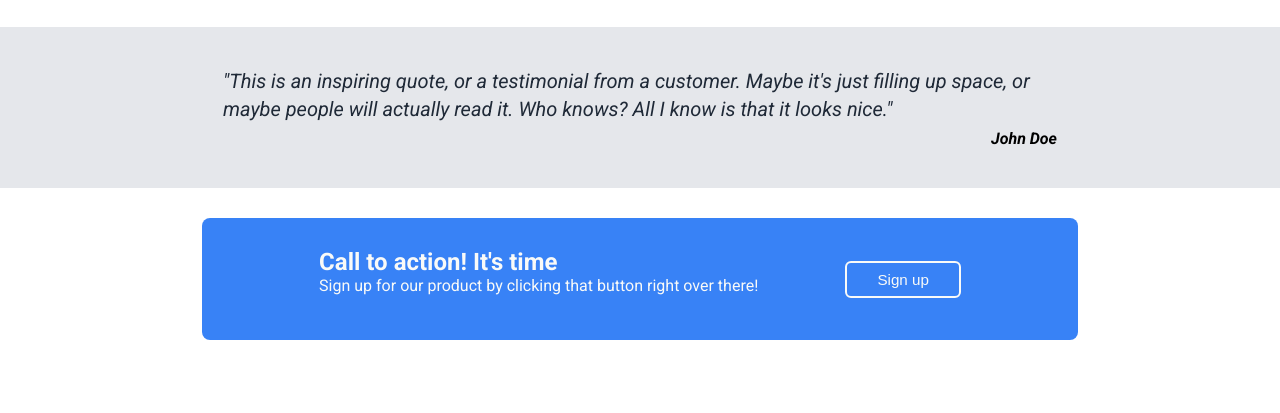
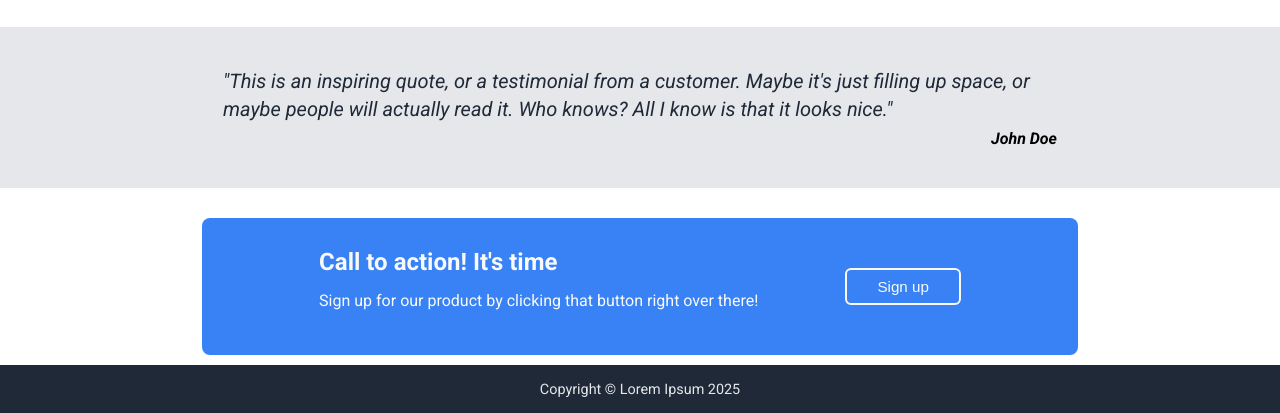
Before and after one commit to dyegocouto/odin-landing-page, a plain HTML site: page index.html in a window 1280 px wide. Shown: the part 685-1098 px from the top of the page. Before the commit the page ends 1035 px from the top, so only its background shows below. Drawn offline with Linux system fonts and the light colour scheme.

Commit message:
Implement footer
Footer is flexible.

```diff
--- a/index.html
+++ b/index.html
@@ -115,5 +115,8 @@
         </div>
       </div>
     </section>
+    <footer class="footer">
+      <p class="footer__text">Copyright © Lorem Ipsum 2025</p>
+    </footer>
   </body>
 </html>
--- a/styles/style.css
+++ b/styles/style.css
@@ -41,6 +41,7 @@ body {
   font-family: Roboto, sans-serif;
   min-width: 100vw;
   min-height: 100vh;
+  /* overflow-x: hidden; */
 }
 
 .wrapper--wide {
@@ -129,6 +130,10 @@ body {
   padding: 8px 30px;
   border-radius: 6px;
   max-width: 120px;
+}
+
+.signup--white-border {
+  border: 2px solid var(--bright-white);
 }
 
 .hero__image-container {
@@ -221,7 +226,7 @@ body {
   flex-direction: column;
 }
 
-.singup__title {
+.signup__title {
   margin-bottom: 15px;
 }
 
@@ -229,8 +234,20 @@ body {
   margin-bottom: 15px;
 }
 
-.signup--white-border {
-  border: 2px solid var(--bright-white);
+/* Footer */
+
+.footer {
+  background-color: var(--dark-blue);
+  height: 60px;
+  height: 6vh;
+  display: flex;
+  justify-content: center;
+  align-items: center;
+}
+
+.footer__text {
+  color: var(--medium-white);
+  font-size: 0.9rem;
 }
 
 /* Media queries */
```
